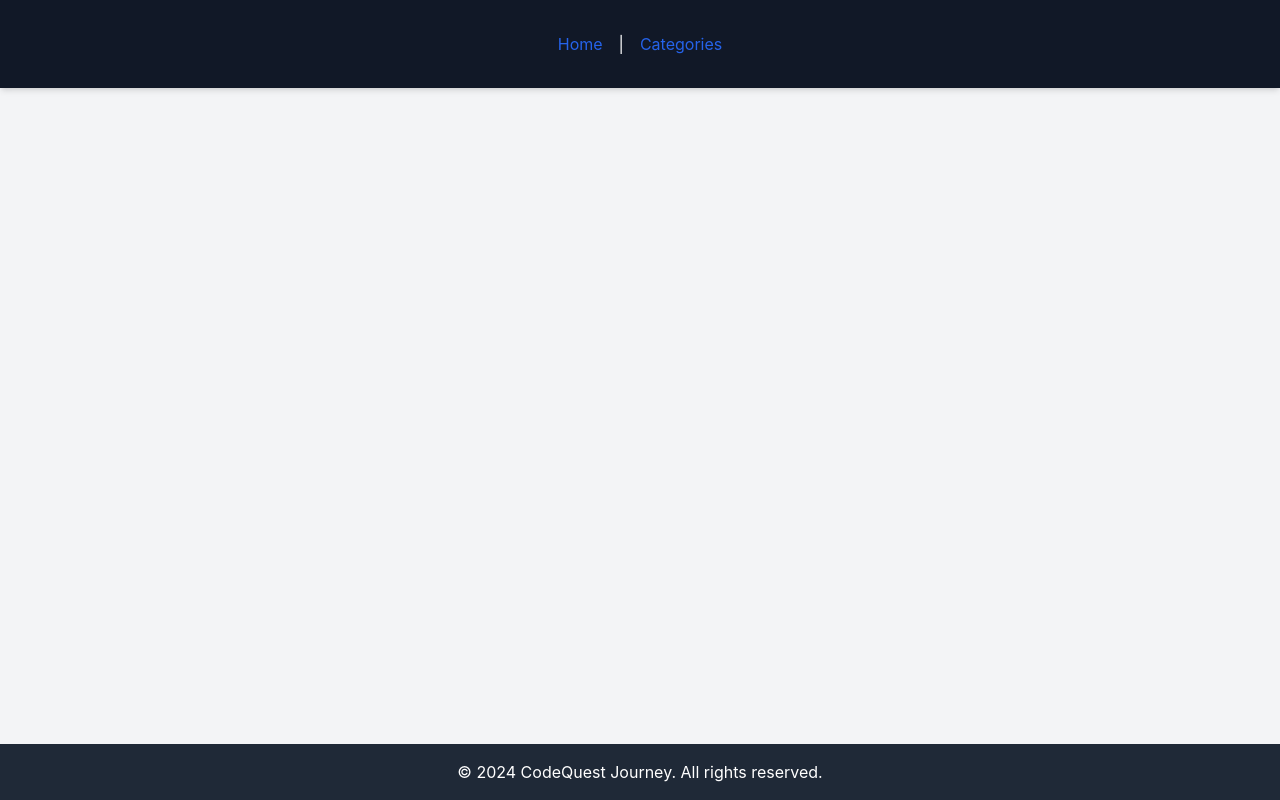
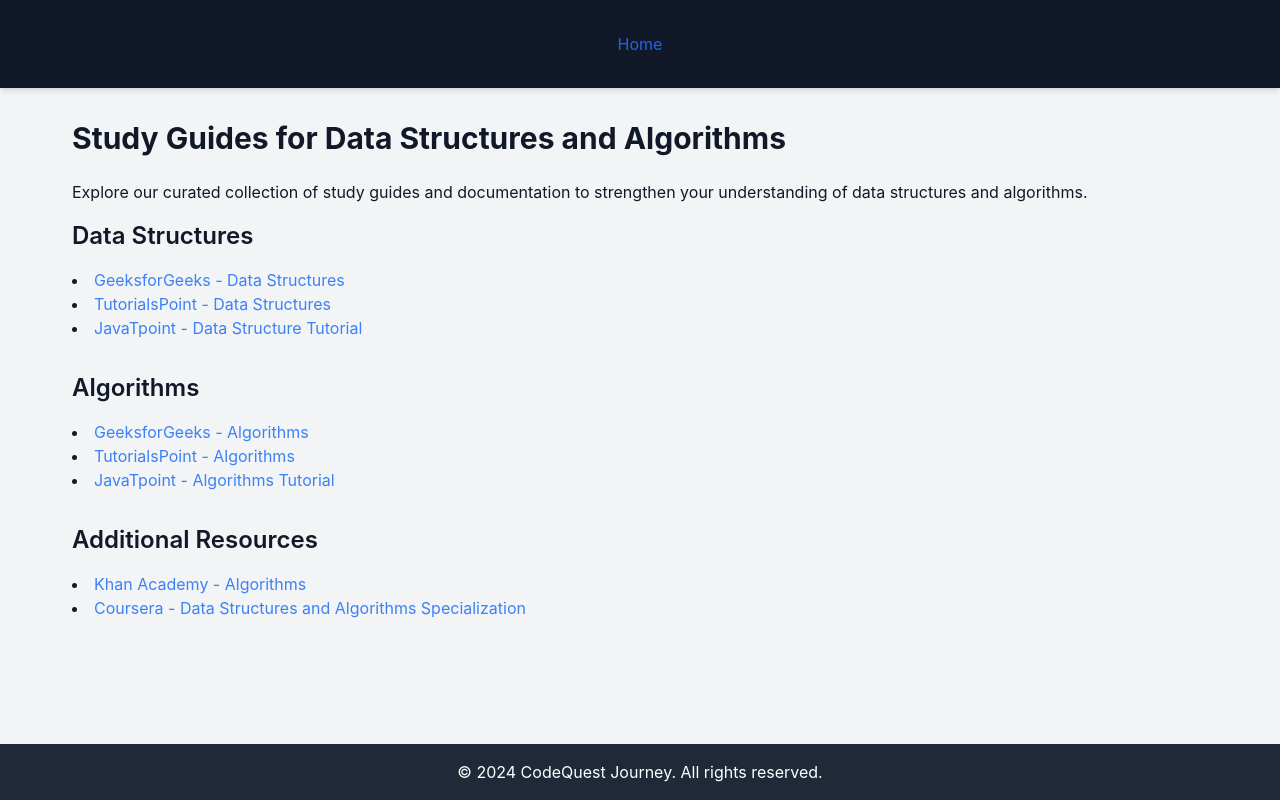
Before and after one commit to nisaanv/CodeQuest-Journey, a React (Vite) app: page /StudyGuides in a window 1280 px wide. Built offline with nearby package versions, Linux system fonts and the light colour scheme.

Commit message:
Created Study Guides page for the documentation of Data Structure and Algorithms. Which makes users to have easy access to the topicwise documentation.

```diff
--- a/src/App.jsx
+++ b/src/App.jsx
@@ -2,7 +2,7 @@
 import { BrowserRouter as Router, Route, Routes, Link } from 'react-router-dom';
 import Home from './components/Home';
 import Category from './components/Category';
-
+import StudyGuides from './components/StudyGuides';
 const App = () => {
   const [questionList, setQuestionList] = useState([]);
 
@@ -16,8 +16,6 @@
         <header className="bg-gray-900 text-white shadow-md">
           <nav className="container mx-auto p-4 flex items-center justify-center space-x-4">
             <Link to="/" className="hover:text-blue-400">Home</Link>
-            <span>|</span>
-            <Link to="/category" className="hover:text-blue-400">Categories</Link>
           </nav>
         </header>
 
@@ -29,14 +27,16 @@
               path="/category"
               element={<Category onQuestionStatusChange={handleQuestionStatusChange} />}
             />
+            <Route path="/StudyGuides" element={<StudyGuides />} />
           </Routes>
         </main>
 
         {/* Footer stays at the bottom */}
-        <footer className="bg-gray-800 text-white p-4 text-center mt-auto">
+        <footer className="bg-gray-800  text-white p-4 text-center mt-auto">
           <p>&copy; {new Date().getFullYear()} CodeQuest Journey. All rights reserved.</p>
         </footer>
       </Router>
+
     </div>
   );
 };
--- a/src/components/Home.jsx
+++ b/src/components/Home.jsx
@@ -5,19 +5,65 @@
   const navigate = useNavigate();
 
   const handleGetStarted = () => {
-    navigate('/category'); // Navigate to the category page
+    navigate('/category');
   };
+
 
   return (
     <div className="container mx-auto p-8">
       <h1 className="text-3xl font-bold mb-6">Welcome to CodeQuest Journey</h1>
       <p className="mb-4">Track your DSA progress with categorized questions!</p>
+
       <button
         onClick={handleGetStarted}
         className="bg-blue-500 text-white py-2 px-4 rounded-md hover:bg-blue-600"
       >
         Get Started
       </button>
+
+      {/* Why Choose Us? Section */}
+      <div className="mb-8">
+        <h2 className="text-2xl font-semibold mb-4">Why Choose Us?</h2>
+        <ul className="list-disc list-inside mb-4">
+          <li>✅ Comprehensive DSA question bank.</li>
+          <li>✅ Progress tracking for each category.</li>
+          <li>✅ Ability to mark questions as solved or unsolved.</li>
+          <li>✅ User-friendly interface for easy navigation.</li>
+        </ul>
+      </div>
+
+      {/* Resources Section */}
+      <div className="mb-8">
+        <h2 className="text-2xl font-semibold mb-4">Resources for You</h2>
+        <ul className="list-disc list-inside mb-4">
+          <li>📚 <a href="/StudyGuides" className="text-blue-500">Study Guides</a></li>
+          <li>🎥 <a href="/tutorials" className="text-blue-500">Video Tutorials</a></li>
+        </ul>
+      </div>
+
+      {/* Upcoming Features Section */}
+      <div className="mb-8">
+        <h2 className="text-2xl font-semibold mb-4">Upcoming Features</h2>
+        <ul className="list-disc list-inside mb-4">
+          <li>📱 Mobile App Launch</li>
+          <li>🔄 New Categories of Questions</li>
+          <li>💡 Enhanced Analytics Dashboard</li>
+        </ul>
+      </div>
+
+      {/*Newsletter Subscription*/}
+      <div className="mb-8">
+        <h2 className="text-2xl font-semibold mb-4">Stay Updated</h2>
+        <p className="mb-4">Subscribe to our newsletter for tips and updates!</p>
+        <input
+          type="email"
+          placeholder="Enter your email"
+          className="border border-gray-300 p-2 rounded-md"
+        />
+        <button className="bg-blue-500 text-white py-2 px-4 rounded-md hover:bg-blue-600 ml-2">
+          Subscribe
+        </button>
+      </div>
     </div>
   );
 };
--- /dev/null
+++ b/src/components/StudyGuides.jsx
@@ -0,0 +1,72 @@
+import React from 'react';
+
+const StudyGuides = () => {
+  return (
+    <div className="container mx-auto p-8">
+      <h1 className="text-3xl font-bold mb-6">Study Guides for Data Structures and Algorithms</h1>
+      <p className="mb-4">
+        Explore our curated collection of study guides and documentation to strengthen your understanding of data structures and algorithms.
+      </p>
+
+      <div className="mb-8">
+        <h2 className="text-2xl font-semibold mb-4">Data Structures</h2>
+        <ul className="list-disc list-inside mb-4">
+          <li>
+            <a href="https://www.geeksforgeeks.org/data-structures/" className="text-blue-500" target="_blank" rel="noopener noreferrer">
+              GeeksforGeeks - Data Structures
+            </a>
+          </li>
+          <li>
+            <a href="https://www.tutorialspoint.com/data_structures_algorithms/data_structures_tutorials.htm" className="text-blue-500" target="_blank" rel="noopener noreferrer">
+              TutorialsPoint - Data Structures
+            </a>
+          </li>
+          <li>
+            <a href="https://www.javatpoint.com/data-structure-tutorial" className="text-blue-500" target="_blank" rel="noopener noreferrer">
+              JavaTpoint - Data Structure Tutorial
+            </a>
+          </li>
+        </ul>
+      </div>
+
+      <div className="mb-8">
+        <h2 className="text-2xl font-semibold mb-4">Algorithms</h2>
+        <ul className="list-disc list-inside mb-4">
+          <li>
+            <a href="https://www.geeksforgeeks.org/fundamentals-of-algorithms/" className="text-blue-500" target="_blank" rel="noopener noreferrer">
+              GeeksforGeeks - Algorithms
+            </a>
+          </li>
+          <li>
+            <a href="https://www.tutorialspoint.com/data_structures_algorithms/algorithms_tutorial.htm" className="text-blue-500" target="_blank" rel="noopener noreferrer">
+              TutorialsPoint - Algorithms
+            </a>
+          </li>
+          <li>
+            <a href="https://www.javatpoint.com/algorithm-tutorial" className="text-blue-500" target="_blank" rel="noopener noreferrer">
+              JavaTpoint - Algorithms Tutorial
+            </a>
+          </li>
+        </ul>
+      </div>
+
+      <div className="mb-8">
+        <h2 className="text-2xl font-semibold mb-4">Additional Resources</h2>
+        <ul className="list-disc list-inside mb-4">
+          <li>
+            <a href="https://www.khanacademy.org/computing/computer-science/algorithms" className="text-blue-500" target="_blank" rel="noopener noreferrer">
+              Khan Academy - Algorithms
+            </a>
+          </li>
+          <li>
+            <a href="https://www.coursera.org/learn/data-structures-algorithms" className="text-blue-500" target="_blank" rel="noopener noreferrer">
+              Coursera - Data Structures and Algorithms Specialization
+            </a>
+          </li>
+        </ul>
+      </div>
+    </div>
+  );
+};
+
+export default StudyGuides;
--- a/src/index.css
+++ b/src/index.css
@@ -97,6 +97,7 @@
   text-align: center;
   margin-top: auto;
   width: 100%;
+
 }
 
 /* Animation */
```
